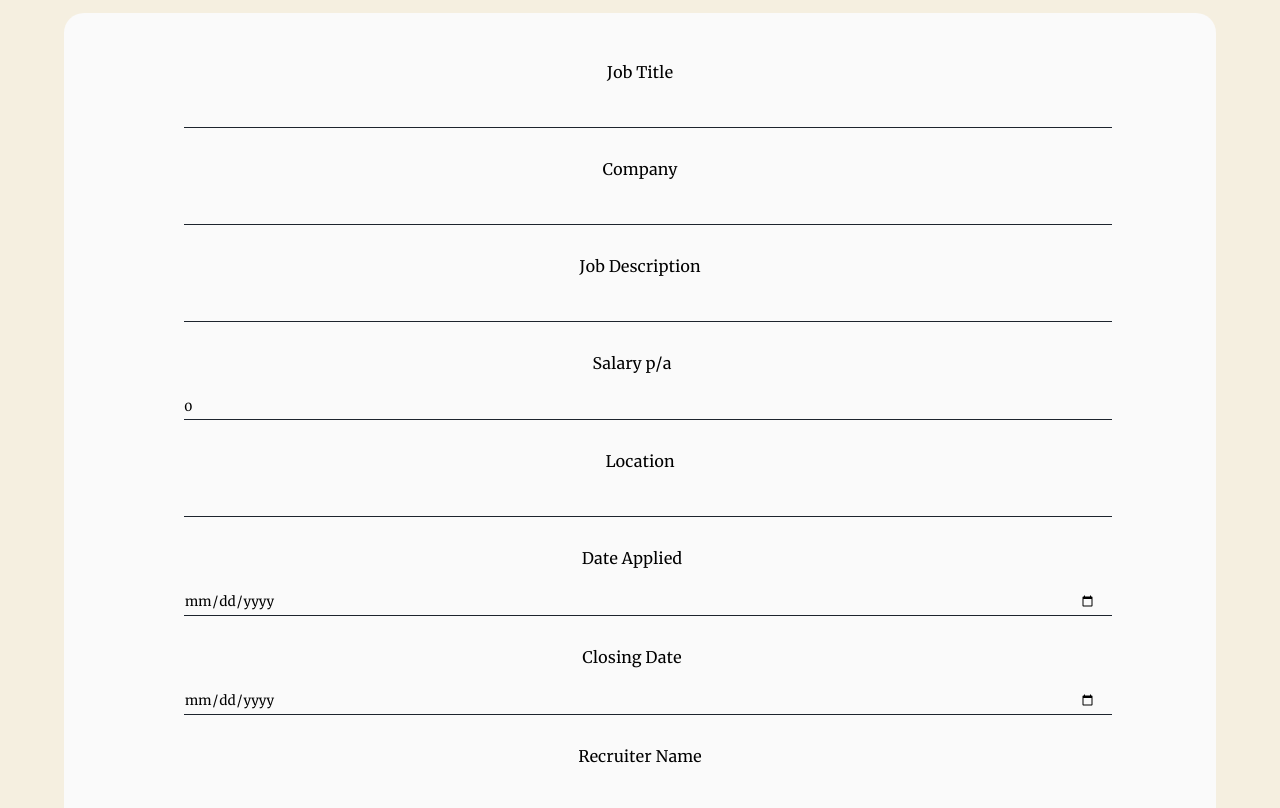
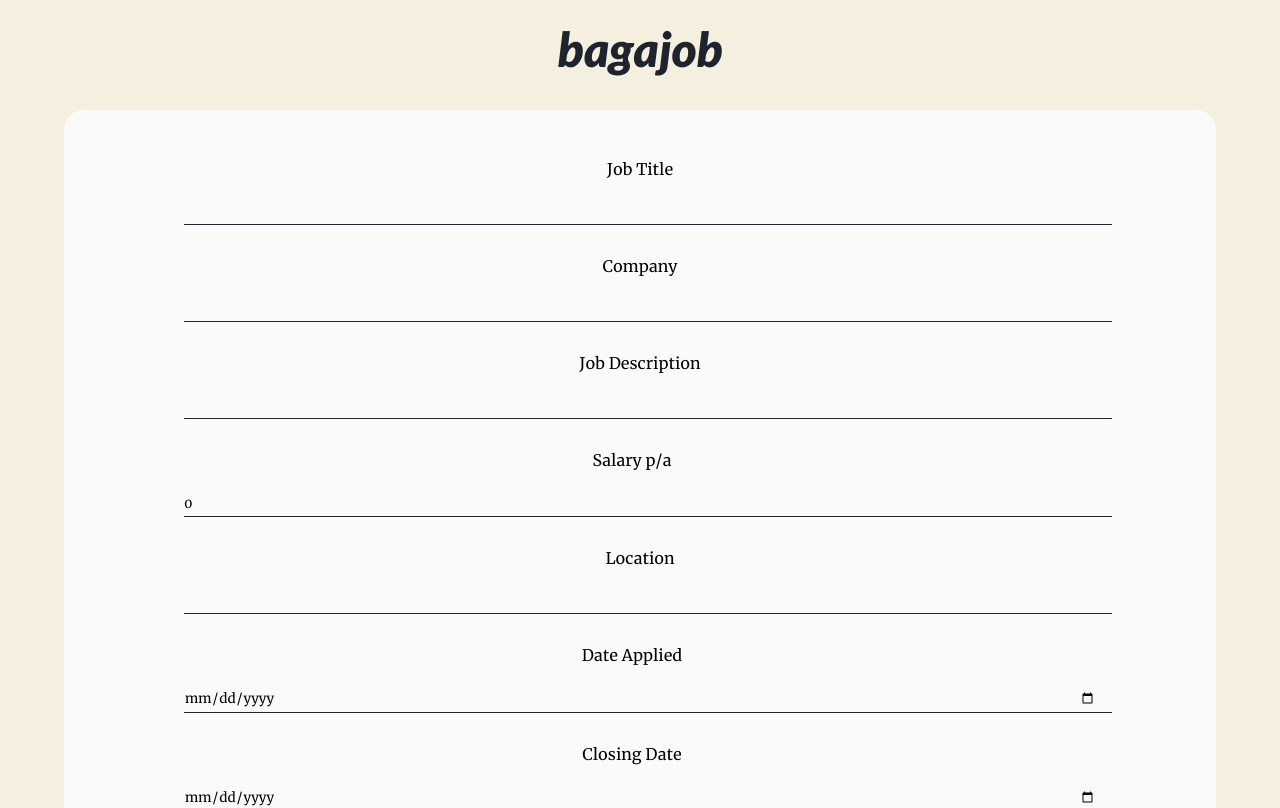
Before and after one commit to develop-me/bagajob, a React (Create React App) app: page /addjob in a window 1280 px wide. Shown: the top 808 px of the page. Built offline with nearby package versions, Linux system fonts and the light colour scheme.

Commit message:
add title to add a job form

```diff
--- a/src/components/AddJobForm.js
+++ b/src/components/AddJobForm.js
@@ -82,6 +82,8 @@ const AddJobForm = () => {
     }
 
     return (
+        <React.Fragment>
+            <h1 className="brand-text">bagajob</h1>
             <div className="form-container-large">
                 <form onSubmit={handleSubmit}>
                     <div className="form-input-group addjob-input-group">
@@ -275,6 +277,7 @@ const AddJobForm = () => {
                     </button>
                 </form >
             </div >
+        </React.Fragment>
     );
 };
 
```
Lines whose indentation alone changed are shown as unchanged.
